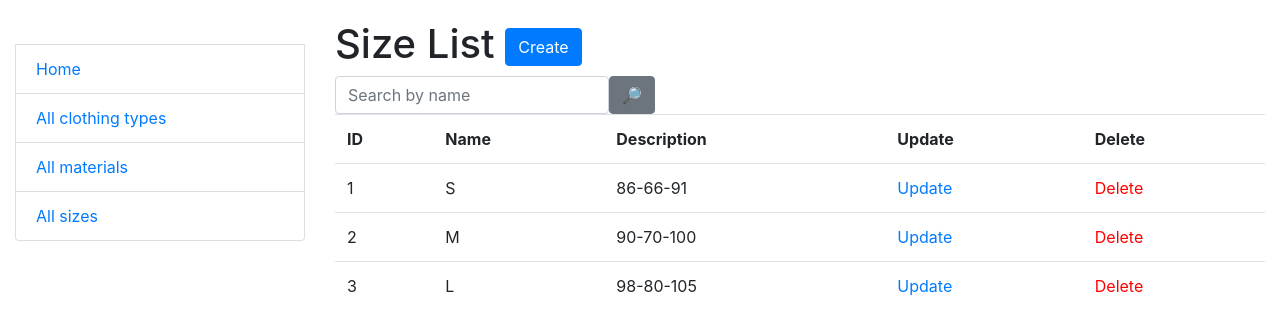
After one commit to innyshka/fashion-craft, a Django app: page /catalog/sizes/ in a window 1280 px wide. The commit adds this page. Shown: the top 335 px of the page. Run offline with Django 4.2, Linux system fonts and the light colour scheme; a user stored in the database is signed in; data comes from the database, SQL or seed files in the repository; both versions use the stored data as it was after the commit; some libraries are stand-ins or nearby versions.

Commit message:
Added SizeCreateView, SizeUpdateView, SizeDeleteView, SizeListView

```diff
--- a/catalog/forms.py
+++ b/catalog/forms.py
@@ -2,6 +2,8 @@ from django import forms
 from django.contrib.auth import get_user_model
 from django.contrib.auth.forms import UserCreationForm
 from django.core.exceptions import ValidationError
+
+from catalog.models import Size
 
 
 class ByNameSearchForm(forms.Form):
@@ -11,3 +13,9 @@ class ByNameSearchForm(forms.Form):
         label="",
         widget=forms.TextInput(attrs={"placeholder": "Search by name"}),
     )
+
+
+class SizeForm(forms.ModelForm):
+    class Meta:
+        model = Size
+        fields = "__all__"
--- a/catalog/models.py
+++ b/catalog/models.py
@@ -26,20 +26,17 @@ class Material(models.Model):
 
 class Size(models.Model):
     name = models.CharField(max_length=100)
-    description = models.TextField
-
-    class Meta:
-        ordering = ["name"]
+    description = models.CharField(max_length=255)
 
     def __str__(self) -> str:
-        return self.name
+        return f"{self.name} ({self.description})"
 
 
 class Clothing(models.Model):
     name = models.CharField(max_length=255)
     price = models.DecimalField(max_digits=10, decimal_places=2)
     clothing_type = models.ForeignKey(ClothingType, on_delete=models.CASCADE, related_name="clothes")
-    materials = models.ManyToManyField(Material,  related_name="clothes")
+    materials = models.ManyToManyField(Material, related_name="clothes")
     size = models.ManyToManyField(Size, related_name="clothes")
     designer = models.ManyToManyField(settings.AUTH_USER_MODEL, related_name="clothes")
     image = models.ImageField(upload_to="static/images/clothing", null=True, blank=True)
--- a/catalog/urls.py
+++ b/catalog/urls.py
@@ -9,6 +9,10 @@ from catalog.views import (
     MaterialCreateView,
     MaterialUpdateView,
     MaterialDeleteView,
+    SizeListView,
+    SizeCreateView,
+    SizeUpdateView,
+    SizeDeleteView,
 )
 urlpatterns = [
     path("", index, name="index"),
@@ -54,6 +58,27 @@ urlpatterns = [
         name="material-delete",
     ),
 
+    path(
+        "sizes/",
+        SizeListView.as_view(),
+        name="size-list",
+    ),
+    path(
+        "sizes/create",
+        SizeCreateView.as_view(),
+        name="size-create",
+    ),
+    path(
+        "sizes/<int:pk>/update/",
+        SizeUpdateView.as_view(),
+        name="size-update",
+    ),
+    path(
+        "sizes/<int:pk>/delete/",
+        SizeDeleteView.as_view(),
+        name="size-delete",
+    ),
+
 
 
 
--- a/catalog/views.py
+++ b/catalog/views.py
@@ -18,7 +18,8 @@ from .models import (
     ClothingType,
 )
 from .forms import (
-    ByNameSearchForm
+    ByNameSearchForm,
+    SizeForm,
 )
 
 
@@ -114,3 +115,42 @@ class MaterialUpdateView(LoginRequiredMixin, generic.UpdateView):
 class MaterialDeleteView(LoginRequiredMixin, generic.DeleteView):
     model = Material
     success_url = reverse_lazy("catalog:material-list")
+
+
+class SizeListView(LoginRequiredMixin, generic.ListView):
+    model = Size
+    context_object_name = "size_list"
+    paginate_by = 5
+
+    def get_context_data(self, *, object_list=None, **kwargs) -> dict:
+        context = super(SizeListView, self).get_context_data(**kwargs)
+        name = self.request.GET.get("name", "")
+        context["name"] = name
+        context["search_from"] = ByNameSearchForm(initial={"name": name})
+        return context
+
+    def get_queryset(self) -> Size:
+        form = ByNameSearchForm(self.request.GET)
+        queryset = Size.objects.all()
+        if form.is_valid():
+            return queryset.filter(
+                name__icontains=form.cleaned_data["name"]
+            )
+        return queryset
+
+
+class SizeCreateView(LoginRequiredMixin, generic.CreateView):
+    model = Size
+    form_class = SizeForm
+    success_url = reverse_lazy("catalog:size-list")
+
+
+class SizeUpdateView(LoginRequiredMixin, generic.UpdateView):
+    model = Size
+    form_class = SizeForm
+    success_url = reverse_lazy("catalog:size-list")
+
+
+class SizeDeleteView(LoginRequiredMixin, generic.DeleteView):
+    model = Size
+    success_url = reverse_lazy("catalog:size-list")
--- a/templates/catalog/material_confirm_delete.html
+++ b/templates/catalog/material_confirm_delete.html
@@ -9,6 +9,6 @@
   <form action="" method="post">
   {% csrf_token  %}
   <input class="btn btn-danger" type="submit" value="Yes, delete">
-   <a href="{% url 'catalog:clothing-type-list' %}" class="btn btn-secondary">Cancel</a>
+   <a href="{% url 'catalog:material-list' %}" class="btn btn-secondary">Cancel</a>
   </form>
 {% endblock %}
--- /dev/null
+++ b/templates/catalog/size_form.html
@@ -0,0 +1,5 @@
+{% extends "base.html" %}
+{% block content %}
+  <h1>{{ object|yesno:"Update,Create" }} size</h1>
+ {% include "includes/create_or_update_form.html" %}
+{% endblock %}
--- /dev/null
+++ b/templates/catalog/size_list.html
@@ -0,0 +1,51 @@
+{% extends "base.html" %}
+
+
+{% block content %}
+  <h1>
+    Size List
+    <a href="{% url 'catalog:size-create' %}" class="btn btn-primary link-to-page">
+      Create
+    </a>
+  </h1>
+  {% include "includes/search_form.html" %}
+  {% if size_list %}
+    <table class="table">
+      <tr>
+        <th>ID</th>
+        <th>Name</th>
+        <th>Description</th>
+        <th>Update</th>
+        <th>Delete</th>
+      </tr>
+
+      {% for size in size_list %}
+        <tr>
+          <td>
+              {{ size.id }}
+          </td>
+          <td>
+              {{ size.name }}
+          </td>
+          <td>
+              {{ size.description }}
+          </td>
+          <td>
+              <a href="{% url 'catalog:size-update' pk=size.id %}">
+                Update
+              </a>
+            </td>
+            <td>
+              <a style="color: red"
+                href="{% url 'catalog:size-delete' pk=size.id %}">
+                Delete
+              </a>
+            </td>
+        </tr>
+      {% endfor %}
+    </table>
+
+  {% else %}
+      <p>There are no size in the workshop.</p>
+  {% endif %}
+{% endblock %}
--- /dev/null
+++ b/templates/includes/create_or_update_form.html
@@ -0,0 +1,6 @@
+{% load crispy_forms_filters %}
+<form action="" method="post" novalidate>
+    {% csrf_token %}
+    {{ form|crispy }}
+    <input type="submit" value="Submit" class="btn btn-primary">
+  </form>
--- a/templates/includes/sidebar.html
+++ b/templates/includes/sidebar.html
@@ -13,4 +13,5 @@
 {#  <li class="list-group-item"><a href="{% url 'taxi:car-list' %}">All cars</a></li>#}
   <li class="list-group-item"><a href="{% url 'catalog:clothing-type-list' %}">All clothing types</a></li>
   <li class="list-group-item"><a href="{% url 'catalog:material-list' %}">All materials</a></li>
+  <li class="list-group-item"><a href="{% url 'catalog:size-list' %}">All sizes</a></li>
 </ul>
```
Also changed, not shown: templates/catalog/clothingtype_form.html (+1 -8 lines), templates/catalog/material_form.html (+1 -8 lines), templates/catalog/size_confirm_delete.html (added, +14 -0 lines), catalog/migrations/0004_size_description.py (added), catalog/migrations/0005_alter_size_options.py (added), db.sqlite3.
